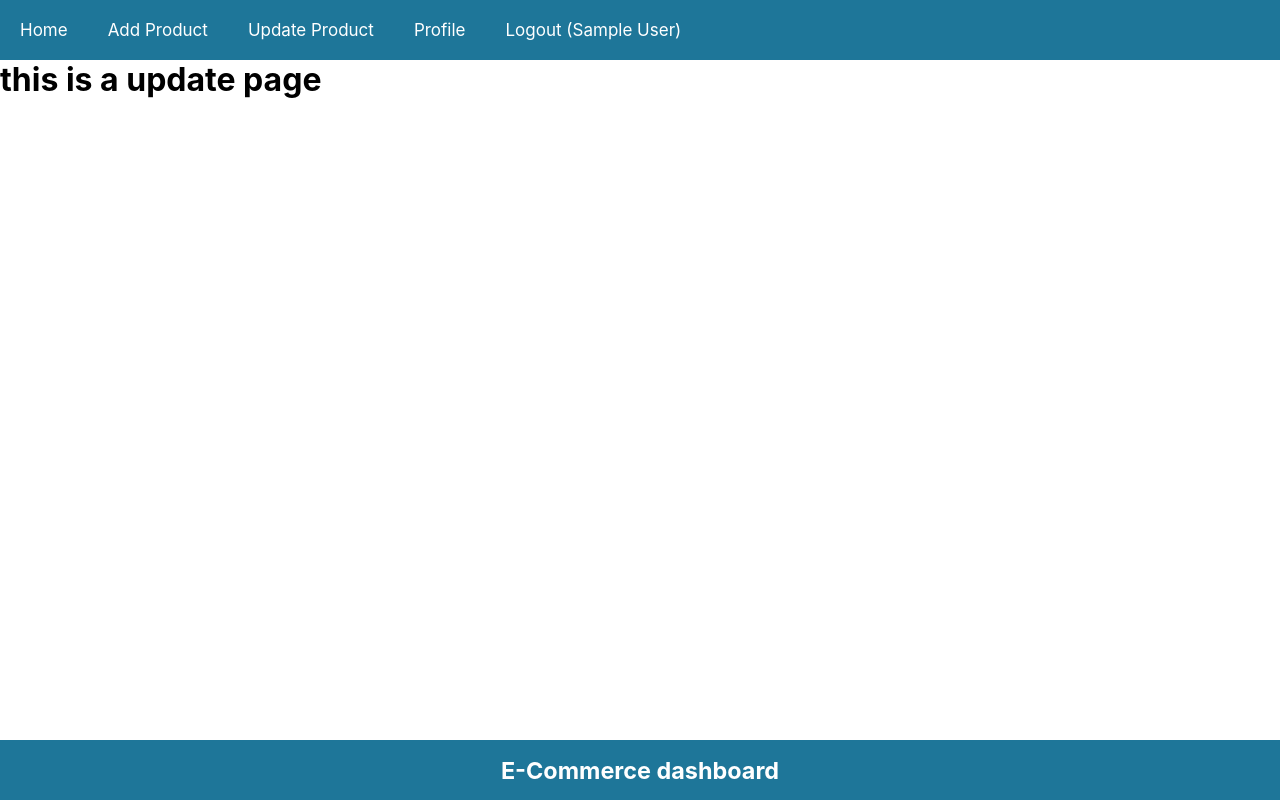
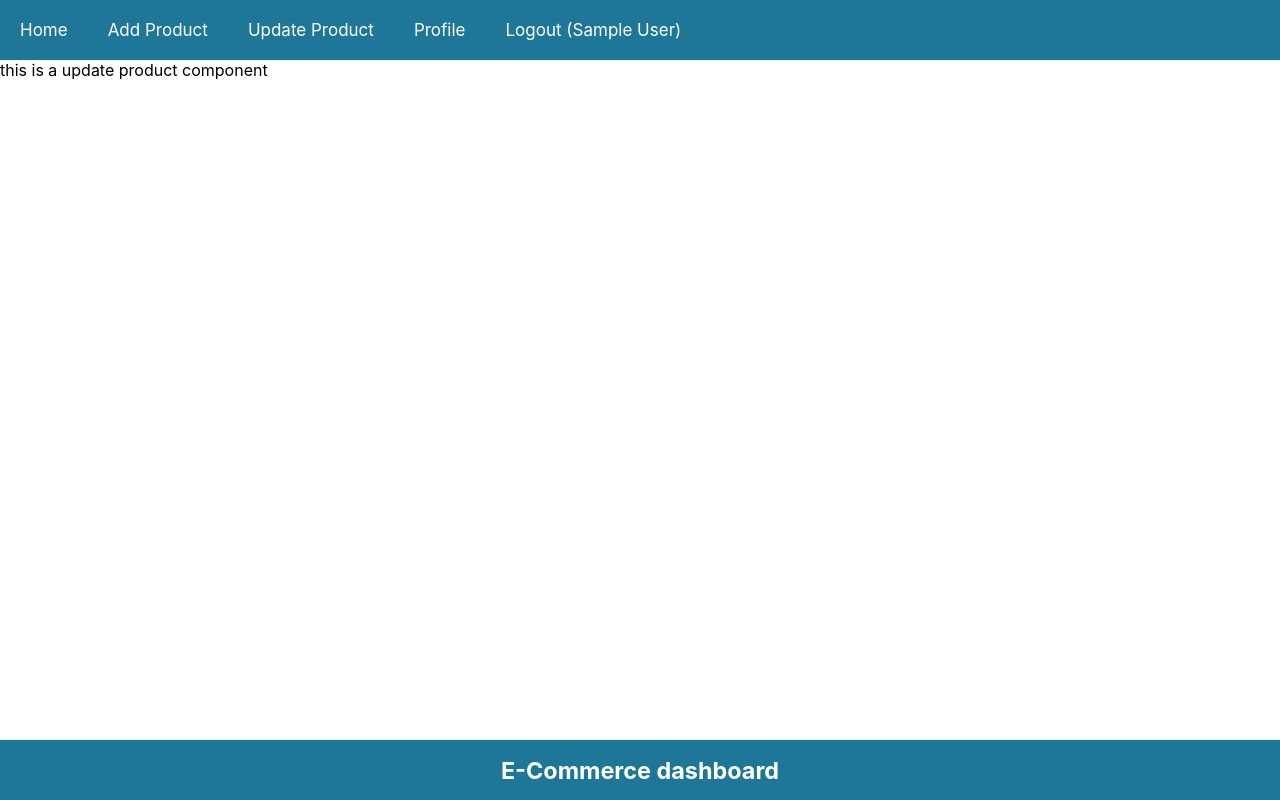
Before and after one commit to Pooja-Mehra9921/e-comm-dashboard, a React (Create React App) app in the folder frontend/: page /update in a window 1280 px wide. Built offline with nearby package versions, Linux system fonts and the light colour scheme; sample sign-in values are in the browser's storage.

Commit message:
update code

```diff
--- a/frontend/src/App.js
+++ b/frontend/src/App.js
@@ -6,6 +6,7 @@ import Signup from './component/Signup';
 import Login from './component/Login';
 import AddProduct from './component/AddProduct';
 import ProductList from './component/ProductList';
+import UpdateProduct from './component/UpdateProduct';
 
 
 function App() {
@@ -18,7 +19,7 @@ function App() {
   <Route element={<PrivateComponent/>}>
   <Route path='/' element={<ProductList/>}/>
   <Route path='/add' element={<AddProduct/>}/>
-  <Route path='/update' element={<h1>this is a update page</h1>}/>
+  <Route path='/update' element={<UpdateProduct/>}/>
   <Route path='/logout' element={<h1>this is a logout page</h1>}/>
   <Route path='/profile' element={<h1>this is a profile page</h1>}/>
   </Route>
--- /dev/null
+++ b/frontend/src/component/UpdateProduct/index.jsx
@@ -0,0 +1,12 @@
+import React from "react";
+
+
+const UpdateProduct =()=>{
+    return(
+        <>
+        this is a update product component
+        </>
+    )
+};
+
+export default UpdateProduct;
```
Also changed, not shown: frontend/src/component/UpdateProduct/style.css (added).
